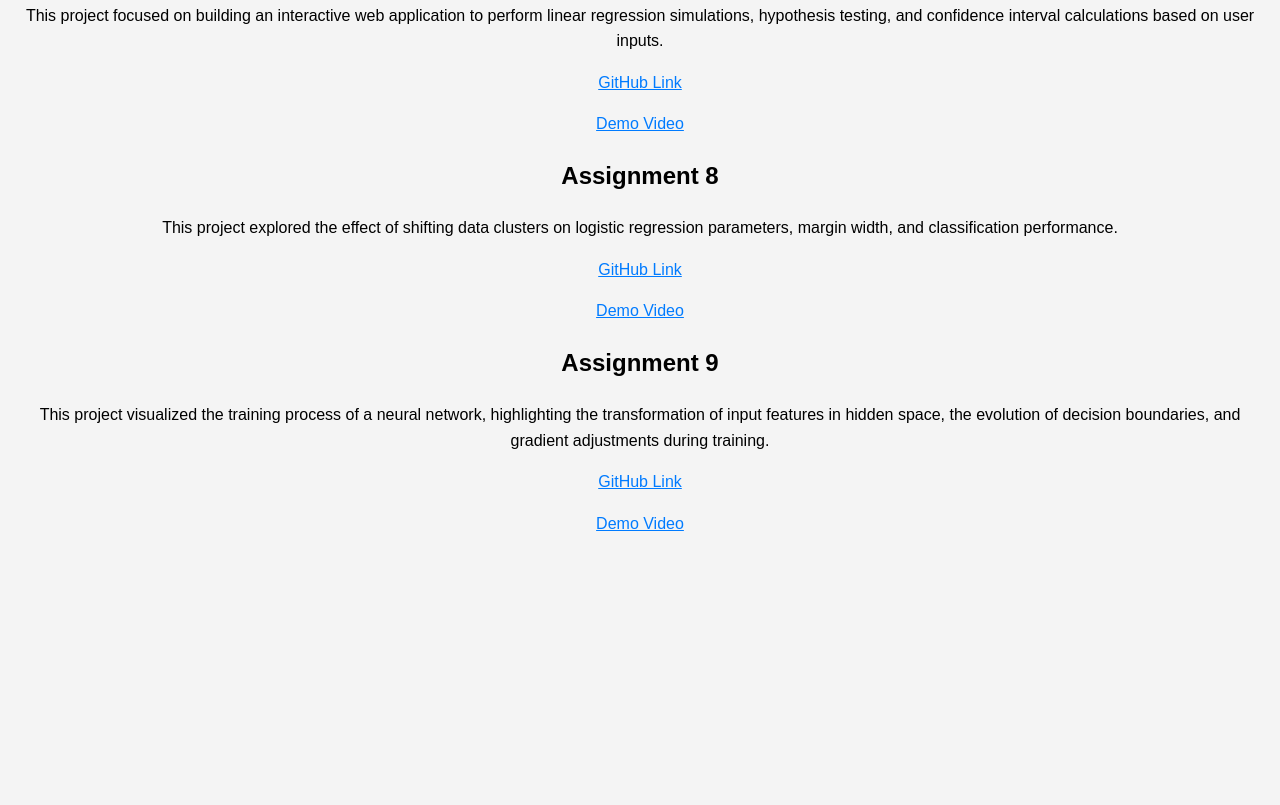
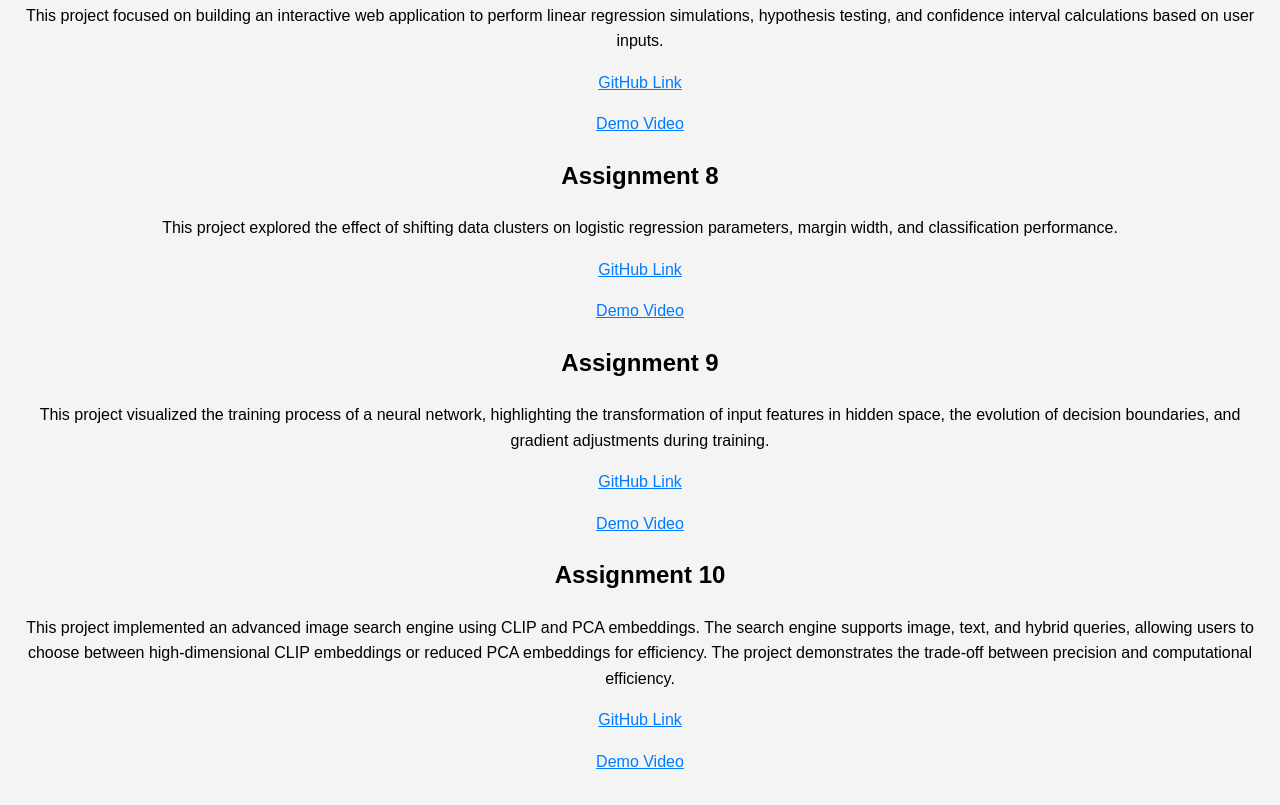
Before and after one commit to slnxiao23/slnxiao23.github.io, a plain HTML site: page assignments.html in a window 1280 px wide. Shown: the part 1686-2491 px from the top of the page. Before the commit the page ends 2288 px from the top, so only its background shows below. Drawn offline with Linux system fonts and the light colour scheme.

Commit message:
assign10

```diff
--- a/assignments.html
+++ b/assignments.html
@@ -85,6 +85,13 @@
         <p><a href="https://drive.google.com/file/d/1TM4NroEfSdjB1Ha_CIr8HS9tXabGveRa/view?usp=sharing">Demo Video</a></p>
 
 
+        <h2>Assignment 10</h2>
+        <p>This project implemented an advanced image search engine using CLIP and PCA embeddings. The search engine supports image, text, and hybrid queries, allowing users to choose between high-dimensional CLIP embeddings or reduced PCA embeddings for efficiency. The project demonstrates the trade-off between precision and computational efficiency.</p>
+        <p><a href="https://github.com/slnxiao23/slnxiao-assignment-10">GitHub Link</a></p>
+        <p><a href="https://drive.google.com/file/d/1QT-4VW3DG9OcOPa9kzJl1pIOBgZdbTJn/view?usp=sharing">Demo Video</a></p>
+
+
+
 
 
 
```
